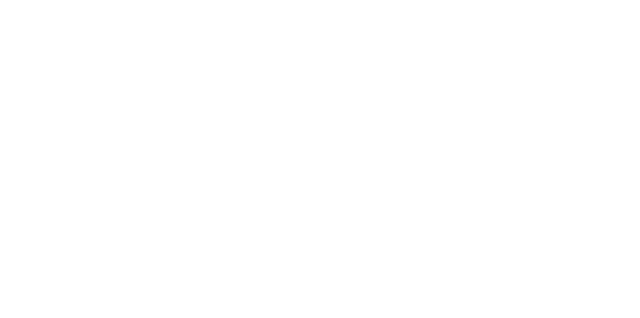
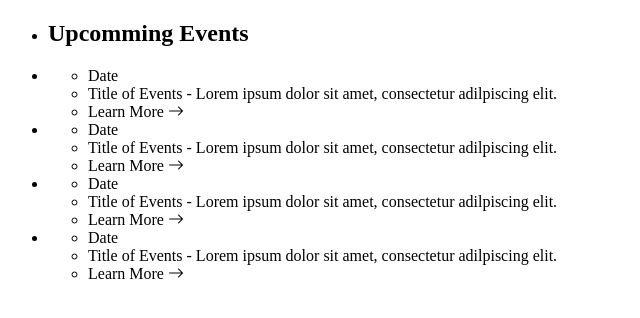
Before and after one commit to frostyral/exercise, a plain HTML site: page upcommingEvents.html in a window 1280 px wide. Shown: the whole page, without its empty margins (0-640 px from the left). Drawn offline with nearby package versions, Linux system fonts and the light colour scheme.

Commit message:
initial commit

```diff
--- a/upcommingEvents.html
+++ b/upcommingEvents.html
@@ -4,9 +4,42 @@
     <meta charset="UTF-8">
     <meta http-equiv="X-UA-Compatible" content="IE=edge">
     <meta name="viewport" content="width=device-width, initial-scale=1.0">
+    <link rel="stylesheet" href="https://cdn.jsdelivr.net/npm/bootstrap-icons@1.9.1/font/bootstrap-icons.css">
     <title>Upcomming Events</title>
 </head>
 <body>
-
+    <section class="container">
+        <ul>
+            <li><h1>Upcomming Events</h1></li>
+            <li>
+                <ul>
+                    <li>Date</li>
+                    <li>Title of Events - Lorem ipsum dolor sit amet, consectetur adilpiscing elit.</li>
+                    <li>Learn More <i class="bi bi-arrow-right"></i></li>
+                </ul>
+            </li>
+            <li>
+                <ul>
+                    <li>Date</li>
+                    <li>Title of Events - Lorem ipsum dolor sit amet, consectetur adilpiscing elit.</li>
+                    <li>Learn More <i class="bi bi-arrow-right"></i></li>
+                </ul>
+            </li>
+            <li>
+                <ul>
+                    <li>Date</li>
+                    <li>Title of Events - Lorem ipsum dolor sit amet, consectetur adilpiscing elit.</li>
+                    <li>Learn More <i class="bi bi-arrow-right"></i></li>
+                </ul>
+            </li>
+            <li>
+                <ul>
+                    <li>Date</li>
+                    <li>Title of Events - Lorem ipsum dolor sit amet, consectetur adilpiscing elit.</li>
+                    <li>Learn More <i class="bi bi-arrow-right"></i></li>
+                </ul>
+            </li>
+        </ul>
+    </section>
 </body>
 </html>
```
